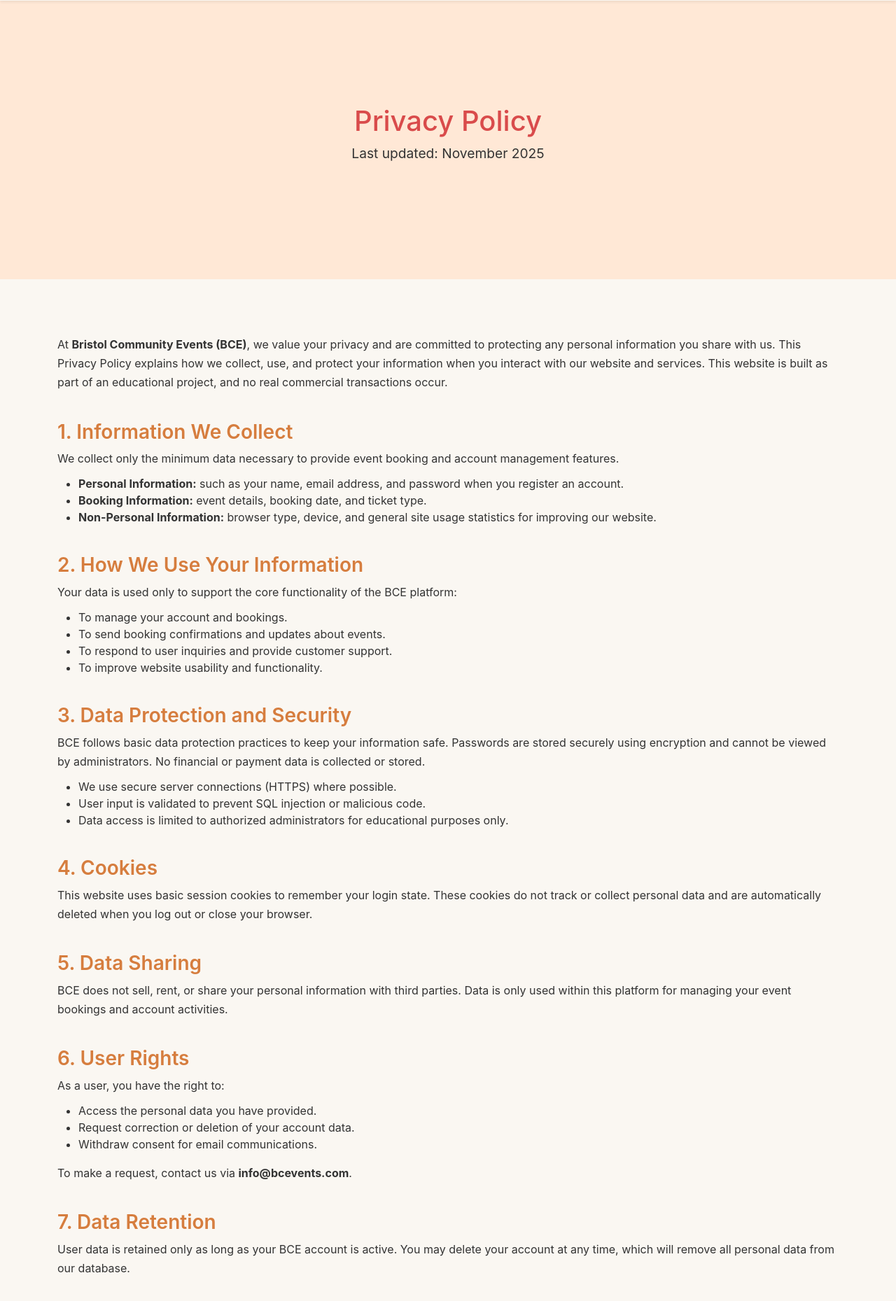
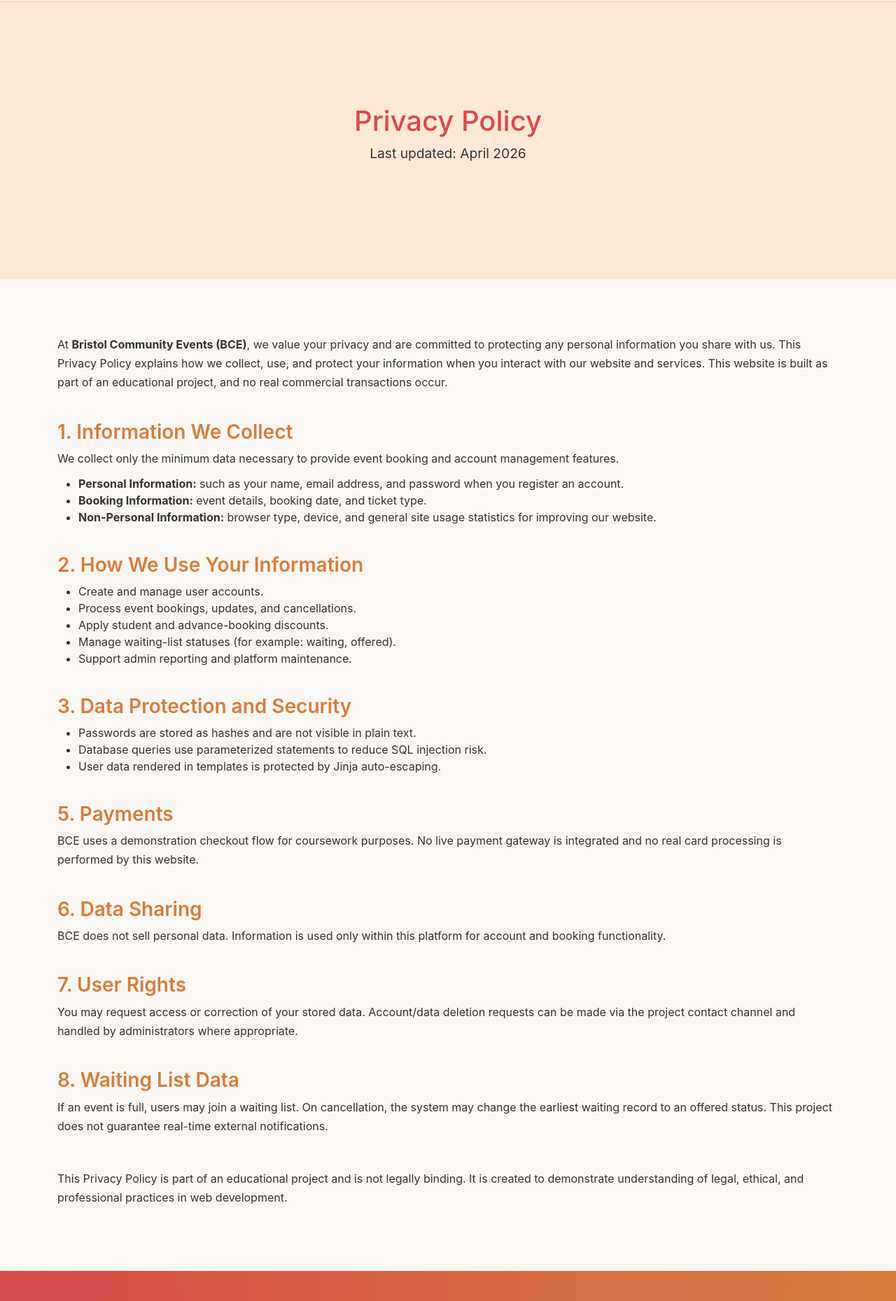
Before and after one commit to Luvjen11/bce-assessment, a Flask app: page /privacy in a window 1280 px wide. Shown: the part 61-1920 px from the top of the page at 70% size. Run offline with Flask 3, Linux system fonts and the light colour scheme.

Commit message:
implement multiple day and update privacy and terms

```diff
--- a/app.py
+++ b/app.py
@@ -1,5 +1,5 @@
 from flask import Flask, render_template, request, abort, redirect, flash, url_for, session
-from datetime import datetime, date
+from datetime import datetime, date, timedelta
 from dbfunc import getConnection
 from dotenv import load_dotenv
 load_dotenv()
@@ -238,6 +238,7 @@ def filter_events(search=None, selected_date=None, start_date=None, end_date=Non
         LEFT JOIN event_categories ec ON e.event_id = ec.event_id
         LEFT JOIN categories c ON ec.category_id = c.category_id
         WHERE 1=1
+        AND e.start_date >= NOW()
     """
 
     try:
@@ -314,6 +315,18 @@ def get_advance_discount_percent(event_start_date):
         return 5
     else:
         return 0
+
+def get_event_days(start_date, end_date):
+
+    days = []
+    current_day = start_date.date()
+    last_day = end_date.date()
+
+    while current_day <= last_day:
+        days.append(current_day)
+        current_day += timedelta(days=1)
+
+    return days
 
 # endpoints
 @app.route("/")
@@ -395,9 +408,12 @@ def book_event(event_id):
     # get remaining tickets
     remaining_tickets = event.get("capacity") - booked_tickets
 
+    #get multiple event days
+    event_days = get_event_days(event["start_date"], event["end_date"])
+
     # return booking page
     if request.method == "GET":
-        return render_template("booking.html", event=event, remaining_tickets= remaining_tickets)
+        return render_template("booking.html", event=event, remaining_tickets= remaining_tickets, event_days=event_days)
 
     # read form
     if request.method == "POST":
@@ -405,7 +421,7 @@ def book_event(event_id):
         quantity_raw = request.form.get("quantity")
         student_discount = request.form.get("student_discount") == "1"
         terms = request.form.get("terms") == "1"
-        event_day = request.form.get("event_day")
+        event_day = request.form.getlist("event_days")
         payment_method = request.form.get("payment_method")
 
         if not payment_method:
@@ -432,6 +448,20 @@ def book_event(event_id):
         flash("Please login to book this event")
         return redirect(url_for("auth.login"))
 
+    # validate selected event day
+    if not event_day:
+        flash("Please select at least one event day.")
+        return redirect(request.url)
+
+    valid_days = {d.isoformat() for d in event_days}
+    if any(day not in valid_days for day in event_day):
+        flash("Invalid event day selected.")
+        return redirect(request.url)
+
+    if event["last_date_booking"] <= datetime.now():
+        flash("This event has already started or ended and can no longer be booked.")
+        return redirect(url_for("event_with_venue", event_id=event_id))
+
     # validate booking deadline
     if datetime.now() > event["last_date_booking"]:
         flash("Booking for this event is closed.")
@@ -447,9 +477,11 @@ def book_event(event_id):
         return redirect(request.url)
 
     # calculate price
-    unit_price = 0 if event.get("is_free") else float(event.get("price") or 0)
-    base_total = unit_price * quantity
-
+    total_event_days = max(len(event_days), 1)
+    is_free = bool(event.get("is_free"))
+    full_event_price = float(event.get("price") or 0)
+    unit_price = 0 if is_free else round(full_event_price / total_event_days, 2)
+    base_total = unit_price * quantity * len(event_day)
     student_discount_amount = 0
     if student_discount:
         student_discount_amount = round(base_total * 0.10, 2)
@@ -475,11 +507,18 @@ def book_event(event_id):
 
         booking_id = cursor.lastrowid
 
-        booking_event_day = event_day if event_day else event.get("start_date")
+        # create multiple booking item if multiple days
+        event_day = request.form.getlist("event_days")
 
-        # insert into booking_item
-        cursor.execute("""INSERT INTO booking_items (booking_id, event_day, quantity, unit_price) VALUES (%s, %s, %s, %s)
-                       """, (booking_id, booking_event_day, quantity, unit_price))
+        for day in event_day:
+            cursor.execute(
+                """
+                INSERT INTO booking_items (booking_id, event_day, quantity, unit_price)
+                VALUES (%s, %s, %s, %s)
+                """,
+                (booking_id, day, quantity, unit_price)
+            )
+
 
         conn.commit()
 
--- a/templates/privacy.html
+++ b/templates/privacy.html
@@ -39,7 +39,7 @@
 
     <div class="container-fluid p-5 text-center" id="hero">
       <h1 style="color: var(--primary-color)">Privacy Policy</h1>
-      <p>Last updated: November 2025</p>
+      <p>Last updated: April 2026</p>
     </div>
 
     <!-- Privacy Policy Section -->
@@ -75,91 +75,45 @@
         </ul>
 
         <h3>2. How We Use Your Information</h3>
-        <p>
-          Your data is used only to support the core functionality of the BCE
-          platform:
-        </p>
         <ul>
-          <li>To manage your account and bookings.</li>
-          <li>To send booking confirmations and updates about events.</li>
-          <li>To respond to user inquiries and provide customer support.</li>
-          <li>To improve website usability and functionality.</li>
+          <li>Create and manage user accounts.</li>
+          <li>Process event bookings, updates, and cancellations.</li>
+          <li>Apply student and advance-booking discounts.</li>
+          <li>Manage waiting-list statuses (for example: waiting, offered).</li>
+          <li>Support admin reporting and platform maintenance.</li>
         </ul>
 
         <h3>3. Data Protection and Security</h3>
-        <p>
-          BCE follows basic data protection practices to keep your information
-          safe. Passwords are stored securely using encryption and cannot be
-          viewed by administrators. No financial or payment data is collected or
-          stored.
-        </p>
         <ul>
-          <li>We use secure server connections (HTTPS) where possible.</li>
-          <li>
-            User input is validated to prevent SQL injection or malicious code.
-          </li>
-          <li>
-            Data access is limited to authorized administrators for educational
-            purposes only.
-          </li>
+          <li>Passwords are stored as hashes and are not visible in plain text.</li>
+          <li>Database queries use parameterized statements to reduce SQL injection risk.</li>
+          <li>User data rendered in templates is protected by Jinja auto-escaping.</li>
         </ul>
 
-        <h3>4. Cookies</h3>
+        <h3>5. Payments</h3>
         <p>
-          This website uses basic session cookies to remember your login state.
-          These cookies do not track or collect personal data and are
-          automatically deleted when you log out or close your browser.
+          BCE uses a demonstration checkout flow for coursework purposes. No live payment gateway
+          is integrated and no real card processing is performed by this website.
         </p>
 
-        <h3>5. Data Sharing</h3>
+        <h3>6. Data Sharing</h3>
         <p>
-          BCE does not sell, rent, or share your personal information with third
-          parties. Data is only used within this platform for managing your
-          event bookings and account activities.
+          BCE does not sell personal data. Information is used only within this platform for account
+          and booking functionality.
         </p>
 
-        <h3>6. User Rights</h3>
-        <p>As a user, you have the right to:</p>
-        <ul>
-          <li>Access the personal data you have provided.</li>
-          <li>Request correction or deletion of your account data.</li>
-          <li>Withdraw consent for email communications.</li>
-        </ul>
+        <h3>7. User Rights</h3>
         <p>
-          To make a request, contact us via <strong>info@bcevents.com</strong>.
+          You may request access or correction of your stored data. Account/data deletion requests can
+          be made via the project contact channel and handled by administrators where appropriate.
         </p>
 
-        <h3>7. Data Retention</h3>
+        <h3>8. Waiting List Data</h3>
         <p>
-          User data is retained only as long as your BCE account is active. You
-          may delete your account at any time, which will remove all personal
-          data from our database.
+          If an event is full, users may join a waiting list. On cancellation, the system may change
+          the earliest waiting record to an offered status. This project does not guarantee real-time
+          external notifications.
         </p>
-
-        <h3>8. Educational Disclaimer</h3>
-        <p>
-          This project is developed for academic purposes as part of the Web
-          Development and Databases module. No real transactions or payments
-          occur. Any personal data entered is simulated for demonstration only.
-        </p>
-
-        <h3>9. Changes to This Policy</h3>
-        <p>
-          BCE may update this Privacy Policy periodically to reflect
-          improvements or course requirements. Updates will be posted on this
-          page with a revised “Last Updated” date.
-        </p>
-
-        <h3>10. Contact Us</h3>
-        <p>
-          If you have questions about this Privacy Policy or how your data is
-          handled, please contact:
-        </p>
-        <ul>
-          <li><strong>Email:</strong> info@bcevents.com</li>
-          <li><strong>Phone:</strong> +44 117 000 111</li>
-          <li><strong>Address:</strong> Bristol, UK</li>
-        </ul>
 
         <p class="mt-5">
           This Privacy Policy is part of an educational project and is not
```
Also changed, not shown: templates/booking.html (+14 -9 lines), templates/terms.html (+27 -67 lines).
